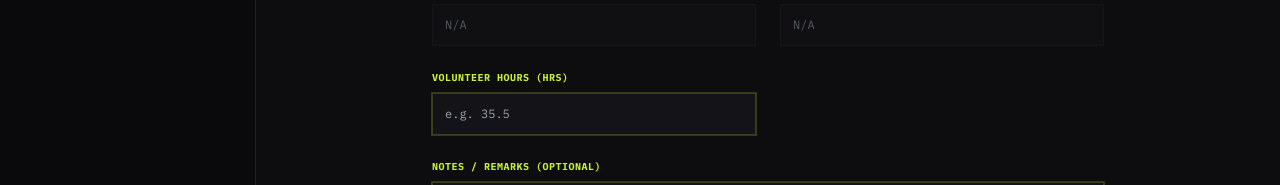
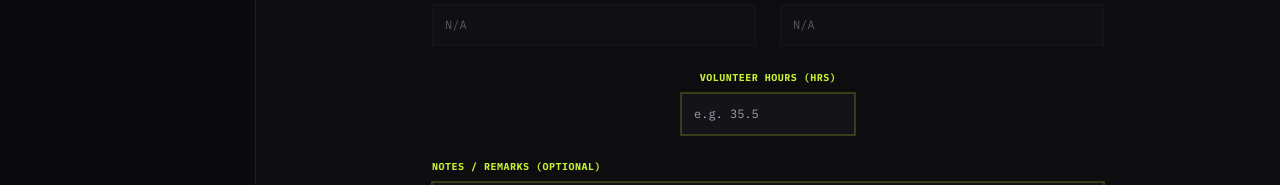
Before and after one commit to pranayakhadgi/metric.log, a React (Vite) app in the folder client/: page /submit in a window 1280 px wide. Shown: the part 425-610 px from the top of the page. Built offline with nearby package versions, Linux system fonts and the light colour scheme; no server answers.

Commit message:
chore (client) replaced mentions of kits to backpacks

```diff
--- a/client/src/pages/Dashboard.jsx
+++ b/client/src/pages/Dashboard.jsx
@@ -144,7 +144,7 @@ export default function Dashboard() {
 
       {/* KPI Stats Grid */}
       <div className="grid grid-cols-1 sm:grid-cols-2 lg:grid-cols-3 gap-4">
-        <MetricCard label="TOTAL KITS ASSEMBLED" value={displayOverall.total_kits} />
+        <MetricCard label="TOTAL BACKPACKS ASSEMBLED" value={displayOverall.total_kits} />
         <MetricCard label="TOTAL FUNDS RAISED" value={displayOverall.total_funds} unit="$" />
         <MetricCard label="TOTAL VOLUNTEER HOURS" value={displayOverall.total_hours} unit="hrs" />
       </div>
@@ -180,7 +180,7 @@ export default function Dashboard() {
                   </div>
                 </div>
                 <div className="border-t border-borderColor/60 pt-3 mt-1">
-                  <span className="text-[9px] text-textMuted uppercase block mb-1">Kits Assembled</span>
+                  <span className="text-[9px] text-textMuted uppercase block mb-1">Backpacks Assembled</span>
                   <span className="font-mono text-sm font-bold text-textPrimary">
                     {Number(site.total_kits || 0).toLocaleString()}
                   </span>
@@ -220,7 +220,7 @@ export default function Dashboard() {
                   WEEK {sortField === 'week_number' ? (sortDirection === 'asc' ? '▲' : '▼') : ''}
                 </th>
                 <th className="py-3 px-4 font-semibold cursor-pointer hover:text-textPrimary text-right" onClick={() => handleSort('kits_assembled')}>
-                  KITS {sortField === 'kits_assembled' ? (sortDirection === 'asc' ? '▲' : '▼') : ''}
+                  BACKPACKS {sortField === 'kits_assembled' ? (sortDirection === 'asc' ? '▲' : '▼') : ''}
                 </th>
                 <th className="py-3 px-4 font-semibold cursor-pointer hover:text-textPrimary text-right" onClick={() => handleSort('funds_raised')}>
                   FUNDS {sortField === 'funds_raised' ? (sortDirection === 'asc' ? '▲' : '▼') : ''}
--- a/client/src/pages/SubmitReport.jsx
+++ b/client/src/pages/SubmitReport.jsx
@@ -363,8 +363,8 @@ export default function SubmitReport() {
           </div>
 
           {/* Volunteer Hours */}
-          <div className="flex flex-col">
-            <label className={labelClass(true)}>
+          <div className="flex flex-col sm:col-span-2 sm:items-center sm:max-w-md sm:mx-auto">
+            <label className={`${labelClass(true)} sm:text-center`}>
               VOLUNTEER HOURS (HRS)
             </label>
             <input
```
